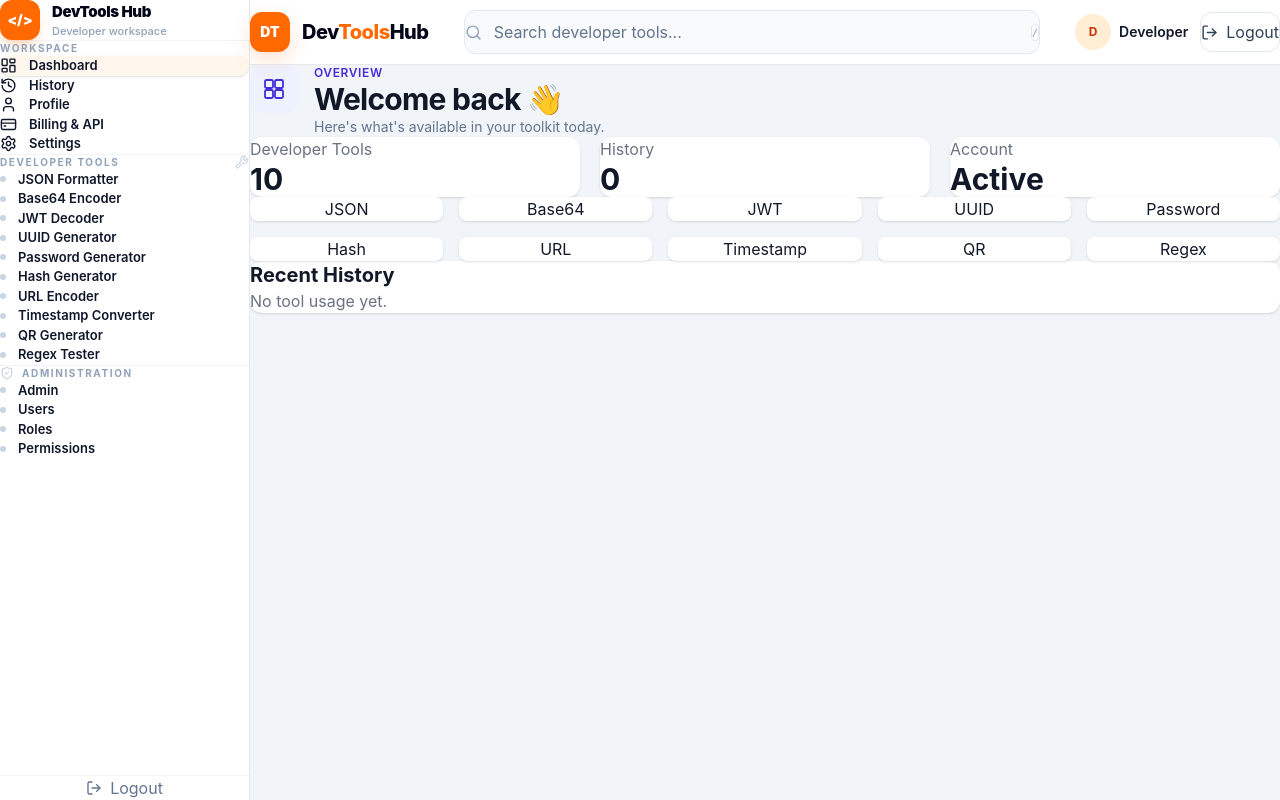
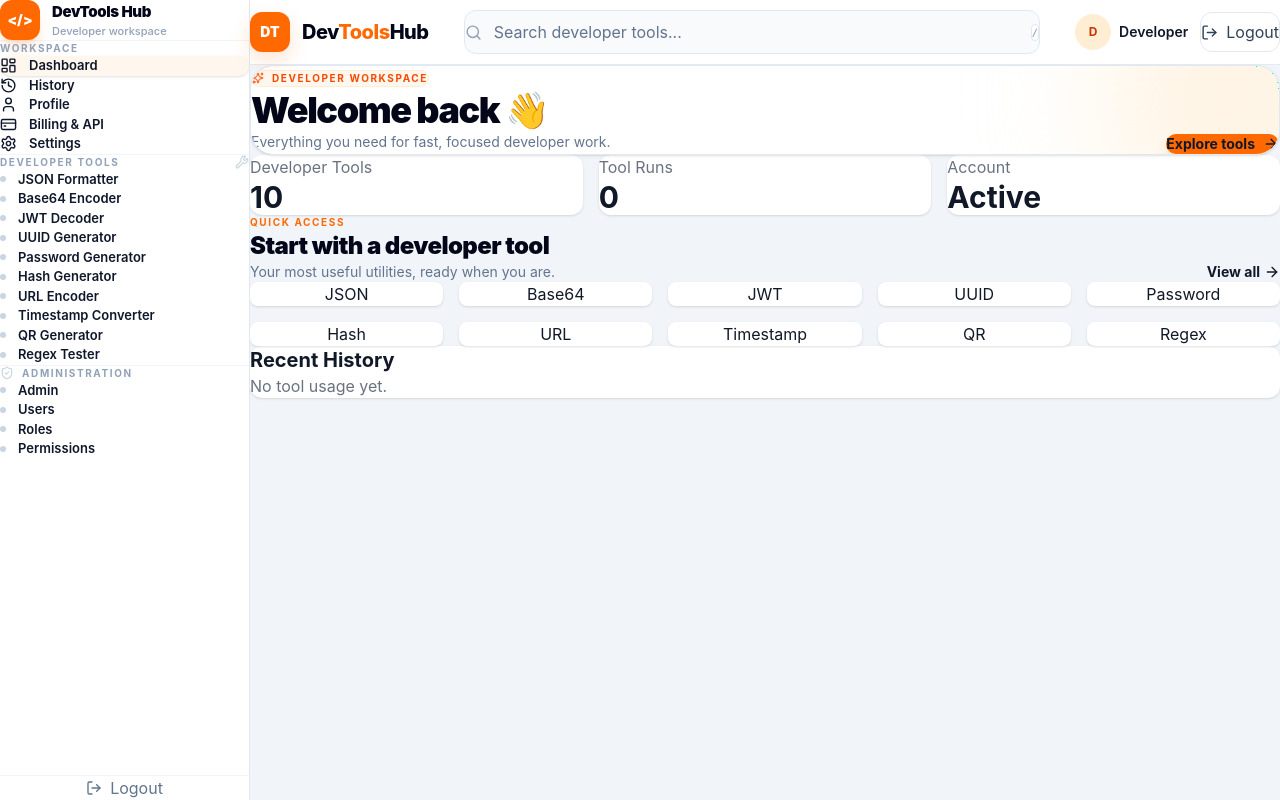
Before and after one commit to christalselvin/devtool-hub-frondend, a React (Vite) app: page /dashboard in a window 1280 px wide. Built offline with nearby package versions, Linux system fonts and the light colour scheme; no server answers; sample sign-in values are in the browser's storage.

Commit message:
Redesign developer dashboard

```diff
--- a/src/pages/DashboardPage.tsx
+++ b/src/pages/DashboardPage.tsx
@@ -1,26 +1,34 @@
 import StatsCard from "../components/dashboard/StatsCard";
 import QuickTools from "../components/dashboard/QuickTools";
 import RecentHistory from "../components/dashboard/RecentHistory";
-import PageHeader from "../components/ui/Pageheader";
-import { GridIcon } from "../components/ui/Icons";
+import { ArrowRight, Sparkles } from "lucide-react";
+import { Link } from "react-router-dom";
 
 export default function DashboardPage() {
   return (
-    <div className="space-y-6 sm:space-y-8">
-      <PageHeader
-        eyebrow="Overview"
-        title="Welcome back 👋"
-        description="Here's what's available in your toolkit today."
-        icon={<GridIcon className="h-5 w-5 sm:h-6 sm:w-6" />}
-      />
+    <div className="space-y-7 pb-8 sm:space-y-8">
+      <section className="relative overflow-hidden rounded-3xl border border-slate-200 bg-white px-6 py-7 shadow-sm sm:px-8 sm:py-8">
+        <div className="pointer-events-none absolute -right-20 -top-24 h-64 w-64 rounded-full bg-orange-100/70 blur-3xl" />
+        <div className="relative flex flex-col gap-5 sm:flex-row sm:items-end sm:justify-between">
+          <div>
+            <div className="mb-3 inline-flex items-center gap-2 rounded-full border border-orange-100 bg-orange-50 px-3 py-1 text-[10px] font-bold uppercase tracking-[0.16em] text-orange-600"><Sparkles className="h-3 w-3" /> Developer workspace</div>
+            <h1 className="text-3xl font-black tracking-[-0.04em] text-slate-950 sm:text-4xl">Welcome back 👋</h1>
+            <p className="mt-2 text-sm leading-6 text-slate-500">Everything you need for fast, focused developer work.</p>
+          </div>
+          <Link to="/tools" className="inline-flex w-fit items-center gap-2 rounded-xl bg-orange-500 px-4 py-2.5 text-sm font-bold text-white shadow-lg shadow-orange-500/20 transition hover:-translate-y-0.5 hover:bg-orange-600">Explore tools <ArrowRight className="h-4 w-4" /></Link>
+        </div>
+      </section>
 
-      <div className="grid grid-cols-1 gap-4 sm:grid-cols-2 sm:gap-5 lg:grid-cols-3">
+      <section className="grid grid-cols-1 gap-4 sm:grid-cols-2 lg:grid-cols-3">
         <StatsCard title="Developer Tools" value={10} />
-        <StatsCard title="History" value={0} />
+        <StatsCard title="Tool Runs" value={0} />
         <StatsCard title="Account" value="Active" />
-      </div>
+      </section>
 
-      <QuickTools />
+      <section className="space-y-4">
+        <div className="flex items-end justify-between gap-4"><div><p className="text-[10px] font-bold uppercase tracking-[0.16em] text-orange-500">Quick access</p><h2 className="mt-1 text-xl font-black tracking-tight text-slate-950 sm:text-2xl">Start with a developer tool</h2><p className="mt-1 text-sm text-slate-500">Your most useful utilities, ready when you are.</p></div><Link to="/tools" className="hidden items-center gap-1 text-sm font-bold text-slate-500 hover:text-orange-600 sm:inline-flex">View all <ArrowRight className="h-4 w-4" /></Link></div>
+        <QuickTools />
+      </section>
 
       <RecentHistory />
     </div>
```
